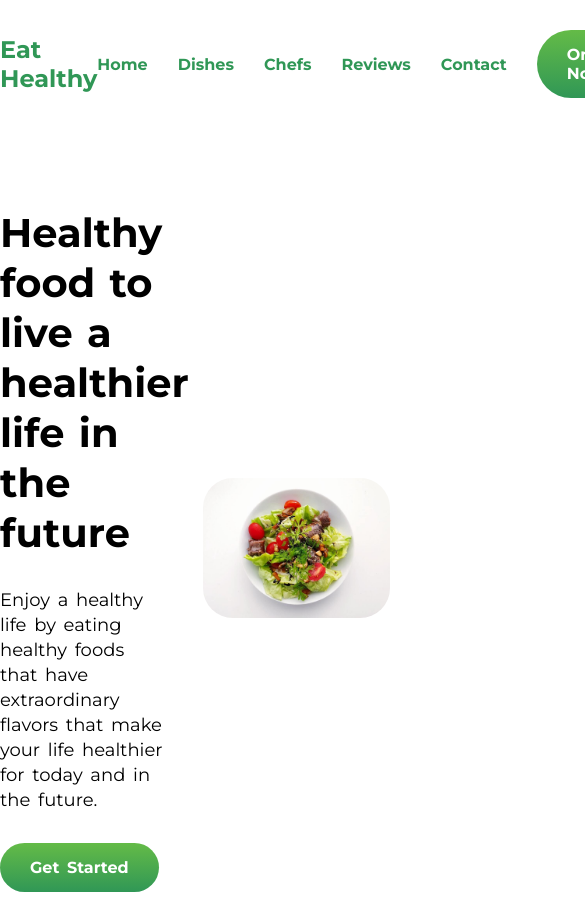
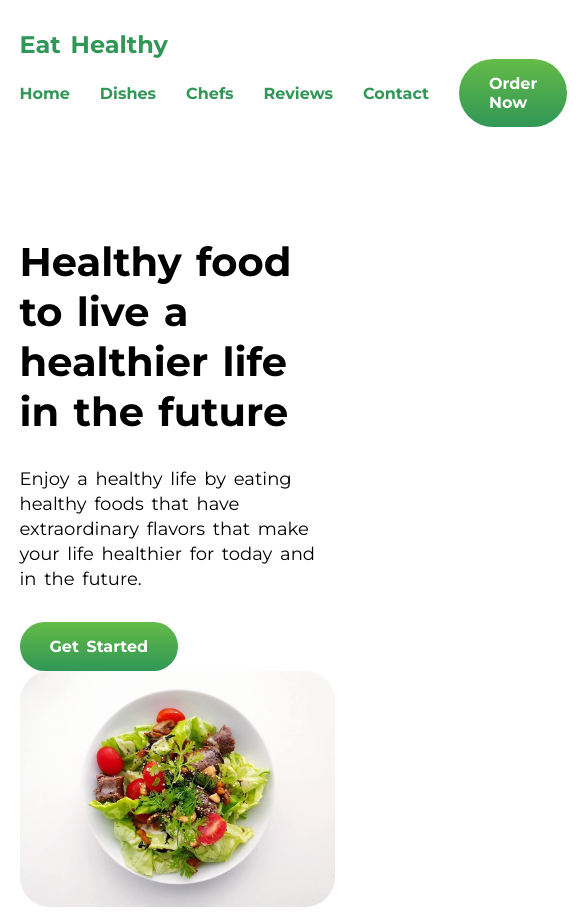
Before and after one commit to GHSoyad/eat-healthy-landing-page, a plain HTML site: page index.html in a window 390 px wide. Shown: the top 914 px of the page, 585 px wide, since content can reach past the window. Drawn offline with Linux system fonts and the light colour scheme.

Commit message:
Made responsive for large devices

```diff
--- a/styles.css
+++ b/styles.css
@@ -432,3 +432,23 @@ footer a:hover {
     font-size: .9rem;
     margin-top: 30px;
 }
+
+@media screen and (max-width: 1200px) {
+
+    nav,
+    header,
+    main {
+        padding: 0 5%;
+    }
+}
+
+@media screen and (max-width: 992px) {
+    .container {
+        flex-wrap: wrap;
+        align-items: center;
+    }
+
+    .two-side {
+        width: 90%;
+    }
+}
```
